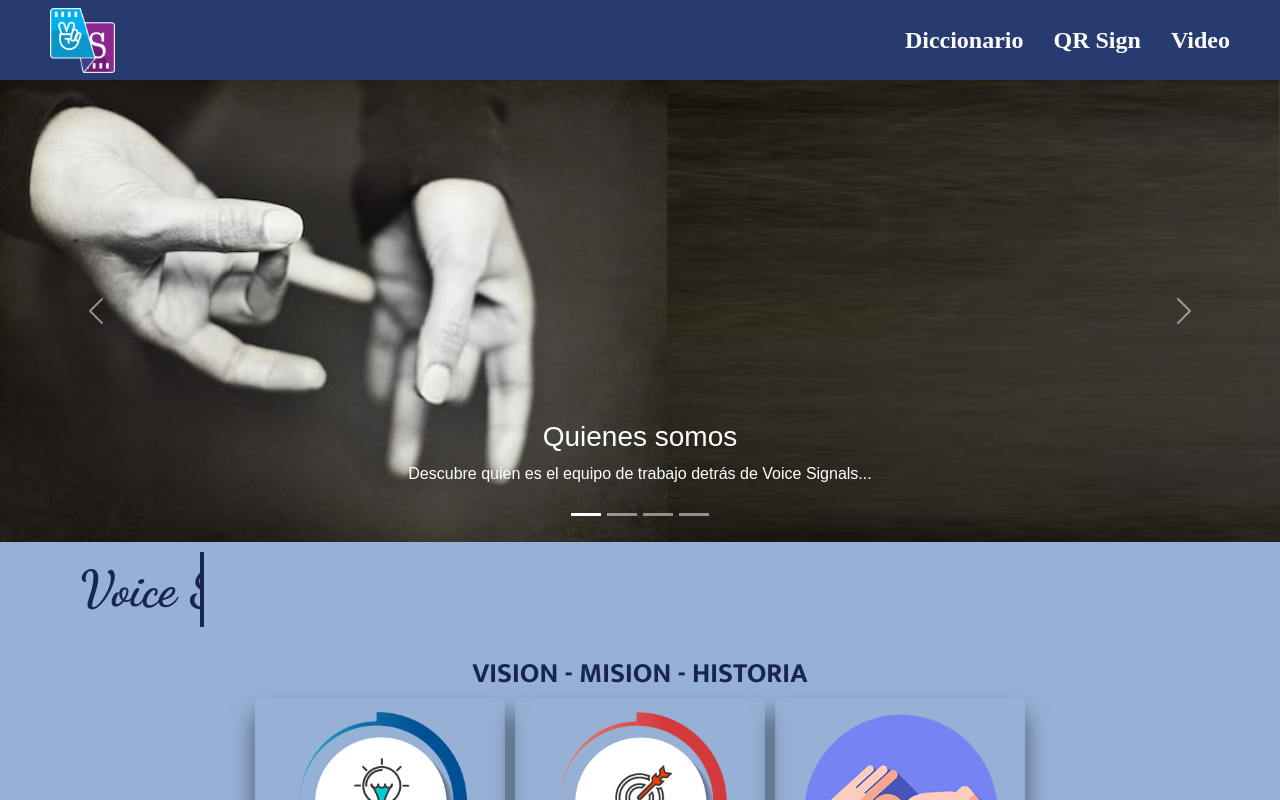
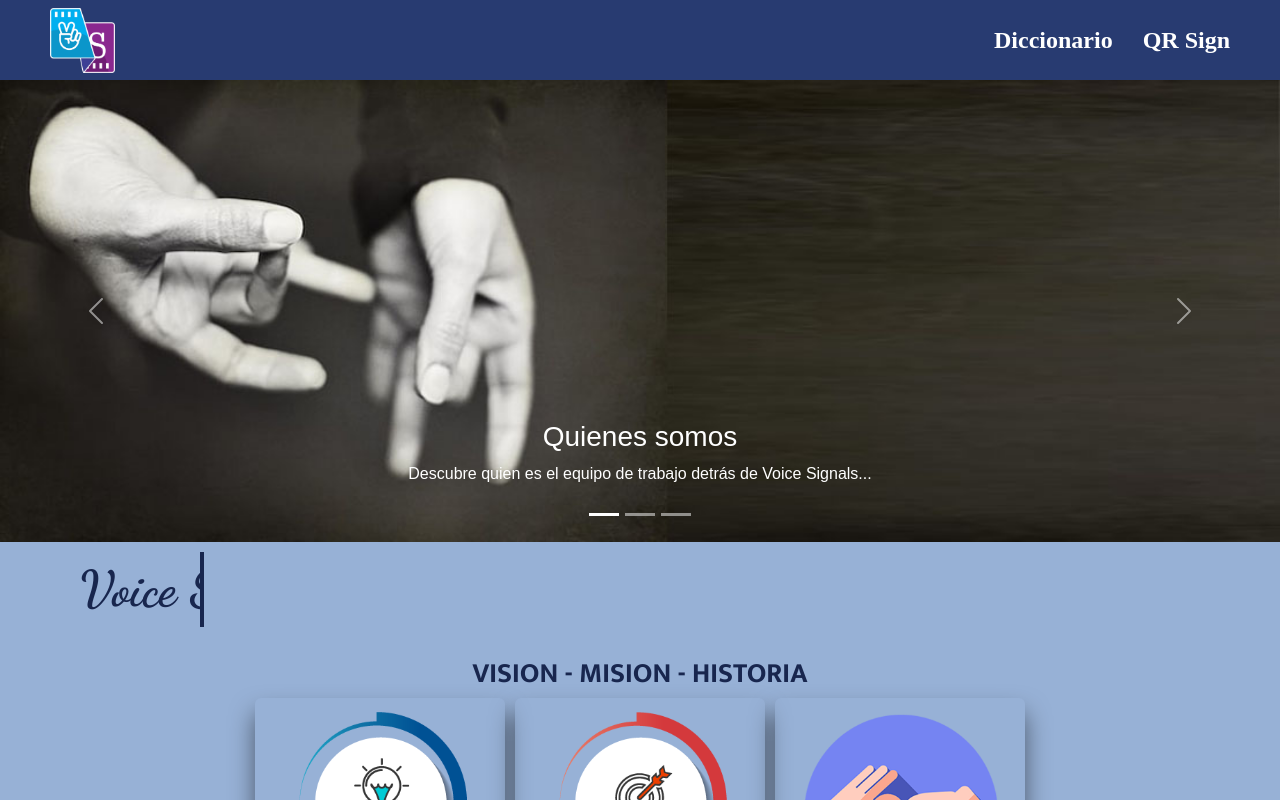
Before and after one commit to GermanRivera15/Api-VoiceSignals-CEBE, a React (Create React App) app: page / in a window 1280 px wide. Shown: the top 800 px of the page. Built offline with nearby package versions, Linux system fonts and the light colour scheme; no server answers; a web font is replaced by a local one.

Commit message:
Home Correct

```diff
--- a/src/components/NavBar.js
+++ b/src/components/NavBar.js
@@ -29,7 +29,7 @@ export default function NavBar() {
         <nav className="navegation">
           <NavLink to='/dictionary' onClick={handleClose}>Diccionario</NavLink>
           <NavLink to='/qr-sign' onClick={handleClose}> QR Sign</NavLink>
-          <NavLink to='/video-sign' onClick={handleClose}> Video</NavLink>
+          {/* <NavLink to='/video-sign' onClick={handleClose}> Video</NavLink> */}
         </nav>
 
         <div className="icon-bars" onClick={handleShow}>
@@ -55,7 +55,7 @@ export default function NavBar() {
               <NavLink to='/dictionary' onClick={handleClose}>Diccionario</NavLink>
               {/* <NavLink to='/learn-sl' onClick={handleClose}>Aprender Lenguaje de Señas</NavLink> */}
               <NavLink to='/qr-sign' onClick={handleClose}> QR Sign</NavLink>
-              <NavLink to='/video-sign' onClick={handleClose}> Video</NavLink>
+              {/* <NavLink to='/video-sign' onClick={handleClose}> Video</NavLink> */}
             </div>
 
           </Offcanvas.Body>
--- a/src/pages/Home.js
+++ b/src/pages/Home.js
@@ -70,7 +70,7 @@ export default function Home() {
           </Carousel.Caption>
         </Carousel.Item>
 
-        <Carousel.Item interval={7000}>
+        {/* <Carousel.Item interval={7000}>
           <img
             className="d-block w-100"
             src={senias1}
@@ -82,7 +82,7 @@ export default function Home() {
               Traduce el lenguaje de señas utilizando la cámara de tu computadora...
             </p>
           </Carousel.Caption>
-        </Carousel.Item>
+        </Carousel.Item> */}
       </Carousel>
 
 
```
